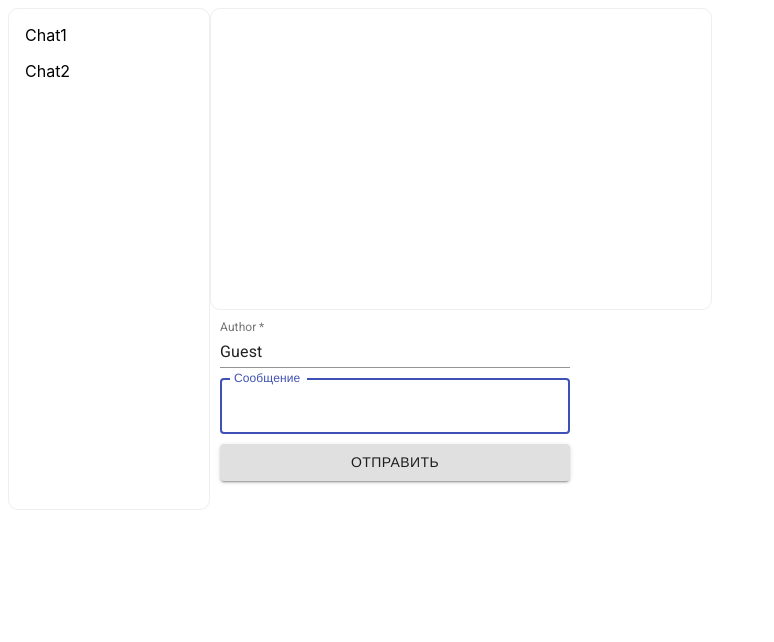
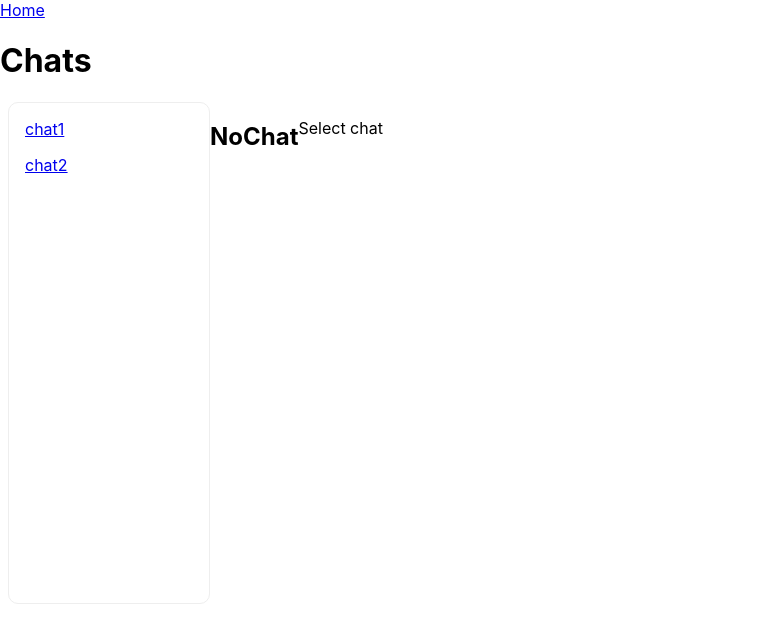
Before and after one commit to gry-dmitrij/first-react, a React (Create React App) app: page /chats/1 in a window 1280 px wide. Shown: the top 642 px of the page, without its empty margins (0-774 px from the left). Built offline with nearby package versions, Linux system fonts and the light colour scheme; a web font is replaced by a local one.

Commit message:
Сделано задание 4 без доп. задания

```diff
--- a/package.json
+++ b/package.json
@@ -11,6 +11,7 @@
     "@testing-library/user-event": "^12.8.3",
     "react": "^17.0.2",
     "react-dom": "^17.0.2",
+    "react-router-dom": "^5.3.0",
     "react-scripts": "4.0.3",
     "sass": "^1.38.1",
     "web-vitals": "^1.1.2"
--- a/src/App.js
+++ b/src/App.js
@@ -1,14 +1,10 @@
 import './App.css';
 import '@fontsource/roboto';
-import MessageList from "./components/MessageList";
-import ChatList from "./components/ChatList";
+import {Routes} from "./components/Routes";
 
 function App() {
     return (
-        <div className="App">
-            <ChatList/>
-            <MessageList text="Первое приложение"/>
-        </div>
+        <Routes/>
     );
 }
 
--- a/src/components/ChatList/index.js
+++ b/src/components/ChatList/index.js
@@ -1,32 +1,22 @@
-import {useState} from "react";
+import {Link} from "react-router-dom";
 import './style.scss';
 import {List} from "@material-ui/core";
 import {ListItem} from "@material-ui/core";
 
-const chatInit = [
-    {
-        id: 1,
-        name: 'Chat1'
-    },
-    {
-        id: 2,
-        name: 'Chat2'
-    }
-];
 
-function ChatList() {
-    const [chatList] = useState(chatInit);
+export const ChatList = ({chats}) => {
+    const chatList = Object.keys(chats);
     return (
         <div className="chat-container">
             <List>
-                {chatList.map(item => {
+                {chatList.map((item, index) => {
                     return (
-                        <ListItem key={item.id}>{item.name}</ListItem>
+                        <ListItem key={index}>
+                            <Link to={`/chats/${item}`}>{item}</Link>
+                        </ListItem>
                     )}
                 )}
             </List>
         </div>
     )
 }
-
-export default ChatList;
--- /dev/null
+++ b/src/components/Chats/index.js
@@ -0,0 +1,86 @@
+import './style.scss';
+import {Link, useParams} from "react-router-dom";
+import {Fragment, useCallback, useEffect, useState} from "react";
+import {ChatList} from "../ChatList";
+import {MessageList} from "../MessageList";
+import {NoChat} from "../NoChat";
+
+const initChats = {
+    chat1: [
+        {
+            id: 1,
+            author: 'Human',
+            message: 'Message1'
+        },
+        {
+            id: 2,
+            author: 'Human',
+            message: 'Message2'
+        },
+        {
+            id: 3,
+            author: 'Human',
+            message: 'Message3'
+        }
+    ],
+    chat2: [
+        {
+            id: 1,
+            author: 'Human',
+            message: 'Message2'
+        }
+    ]
+}
+
+export const Chats = () => {
+    const [chats, setChats] = useState(initChats);
+    let {chatId} = useParams();
+
+    const addMessage = useCallback((author, message, id) => {
+        if (!id) id = chatId;
+        setChats(prevState => ({
+            ...prevState,
+            [id]: [
+                ...prevState[id],
+                {
+                    id: prevState[id].length + 1,
+                    author,
+                    message
+                }
+            ]
+        }))
+    }, [chatId]);
+
+    const botMessage = useCallback(() => {
+        const messages = chats[chatId];
+        if (!messages) return ;
+
+        if (messages.length > 0
+            && messages[messages.length - 1].author !== 'Bot') {
+            const timerId = setTimeout(() => {
+                console.log('Сообщение от бота');
+                addMessage('Bot', 'Сообщение отправлено', chatId);
+            }, 1500)
+            return () => {
+                clearTimeout(timerId);
+            }
+        }
+    }, [chats, chatId, addMessage]);
+
+    useEffect(() => {
+        botMessage();
+    }, [botMessage, chats]);
+
+    return (
+        <Fragment>
+            <Link to="/">Home</Link>
+            <h1>Chats</h1>
+            <div className="chats-container">
+                <ChatList chats={chats}/>
+                {chats[chatId] && <MessageList messages={chats[chatId]}
+                              addMessage={addMessage}/>}
+                {!chats[chatId] && <NoChat/>}
+            </div>
+        </Fragment>
+    )
+}
--- /dev/null
+++ b/src/components/Chats/style.scss
@@ -0,0 +1,6 @@
+.chats-container {
+  display: flex;
+  justify-content: flex-start;
+  text-align: center;
+  margin: 8px;
+}
--- /dev/null
+++ b/src/components/Home/index.js
@@ -0,0 +1,18 @@
+import {Link} from "react-router-dom";
+import {Fragment} from "react";
+
+export const Home = () => {
+    return (
+        <Fragment>
+            <ul>
+                <li>
+                    <Link to="/profile">Profile</Link>
+                </li>
+                <li>
+                    <Link to="/chats">Chats</Link>
+                </li>
+            </ul>
+            <h1>Home</h1>
+        </Fragment>
+    )
+}
--- a/src/components/MessageList/index.js
+++ b/src/components/MessageList/index.js
@@ -1,5 +1,5 @@
 import './style.scss'
-import {Fragment, useCallback, useEffect, useRef, useState} from "react";
+import {Fragment, useEffect, useRef, useState} from "react";
 import {Button} from "@material-ui/core";
 import {TextField} from "@material-ui/core";
 import {makeStyles} from "@material-ui/core/styles";
@@ -16,41 +16,15 @@ const useStyles = makeStyles({
     }
 })
 
-function Messages() {
+export const MessageList = ({messages, addMessage}) => {
     const classes = useStyles();
     const inputRef = useRef(null);
-    const [messageList, setMessageList] = useState([]);
     const [message, setMessage] = useState('');
     const [author, setAuthor] = useState('Guest');
-    const [messageCount, setMessageCount] = useState(0);
 
     useEffect(() => {
         inputRef.current.focus();
     }, []);
-
-    // добавляем автора и сообщение в массив
-    const addMessage = useCallback((author, message) => {
-        setMessageList(prevList => [...prevList, {
-            id: messageCount,
-            message,
-            author: author.trim() ? author : 'Anonymous'
-        }]);
-        setMessageCount(prev =>prev + 1);
-        setMessage("");
-        inputRef.current.focus();
-    }, [messageCount]);
-
-    useEffect(() => {
-        if (messageList.length > 0
-            && messageList[messageList.length - 1].author !== 'Bot') {
-            const timerId = setTimeout(() => {
-                addMessage('Bot', `Сообщение отправлено!`);
-            }, 1500);
-            return () => {
-                clearTimeout(timerId)
-            }
-        }
-    }, [messageList, addMessage]);
 
     const handleMessage = (event) => {
         setMessage(event.target.value);
@@ -63,9 +37,42 @@ function Messages() {
     const formSubmit = (event) => {
         event.preventDefault();
         addMessage(author, message);
+        inputRef.current.focus();
     }
 
     return (
+        <Fragment>
+            <div className="message-window">
+                {messages.map(item =>
+                    <Fragment key={item.id}>
+                        <div>Автор: {item.author}</div>
+                        <pre>Сообщение: {item.message}</pre>
+                    </Fragment>
+                )}
+            </div>
+            <form onSubmit={formSubmit}
+                  className={classes.root}>
+                <TextField required
+                           id="author"
+                           label="Author"
+                           className={classes.edit}
+                           value={author}
+                           onChange={handleAuthor}/>
+                <TextField id="message"
+                           label="Сообщение"
+                           className={classes.edit}
+                           multiline
+                           rows={1}
+                           variant="outlined"
+                           value={message}
+                           onChange={handleMessage}
+                           inputRef={inputRef}/>
+                <Button type="submit"
+                        variant="contained">Отправить</Button>
+            </form>
+        </Fragment>
+    )
+    /*return (
         <div className="">
             <div className='message-window'>
                 {messageList.map((item) =>
@@ -75,8 +82,7 @@ function Messages() {
                     </Fragment>
                 )}
             </div>
-            <form action="#"
-                  onSubmit={formSubmit}
+            <form onSubmit={formSubmit}
                   className={classes.root}>
                 <TextField required
                            id="author"
@@ -97,7 +103,5 @@ function Messages() {
                         variant="contained">Отправить</Button>
             </form>
         </div>
-    );
+    );*/
 }
-
-export default Messages;
--- /dev/null
+++ b/src/components/NoChat/index.js
@@ -0,0 +1,10 @@
+import {Fragment} from "react";
+
+export const NoChat = () => {
+  return (
+      <Fragment>
+          <h2>NoChat</h2>
+          <p>Select chat</p>
+      </Fragment>
+  )
+}
--- /dev/null
+++ b/src/components/Profiles/index.js
@@ -0,0 +1,11 @@
+import {Fragment} from "react";
+import {Link} from "react-router-dom";
+
+export const Profiles = () => {
+    return (
+        <Fragment>
+            <Link to="/">Home</Link>
+            <h1>Profiles</h1>
+        </Fragment>
+    )
+}
--- /dev/null
+++ b/src/components/Routes/index.js
@@ -0,0 +1,25 @@
+import {BrowserRouter, Link, Route, Switch} from "react-router-dom";
+import {Home} from "../Home";
+import {Profiles} from "../Profiles";
+import {Chats} from "../Chats";
+
+export const Routes = () => {
+    return (
+        <BrowserRouter>
+            <Switch>
+                <Route path="/profile">
+                    <Profiles/>
+                </Route>
+                <Route path="/chats/:chatId?">
+                    <Chats/>
+                </Route>
+                <Route path="/" exact>
+                    <Home/>
+                </Route>
+                <Route>
+                    <Link to="/">Home</Link>
+                    <h2>Page not found</h2>
+                </Route>
+            </Switch>
+        </BrowserRouter>)
+}
```
Also changed, not shown: 1 other file (tests, documents, lock files or other folders).
